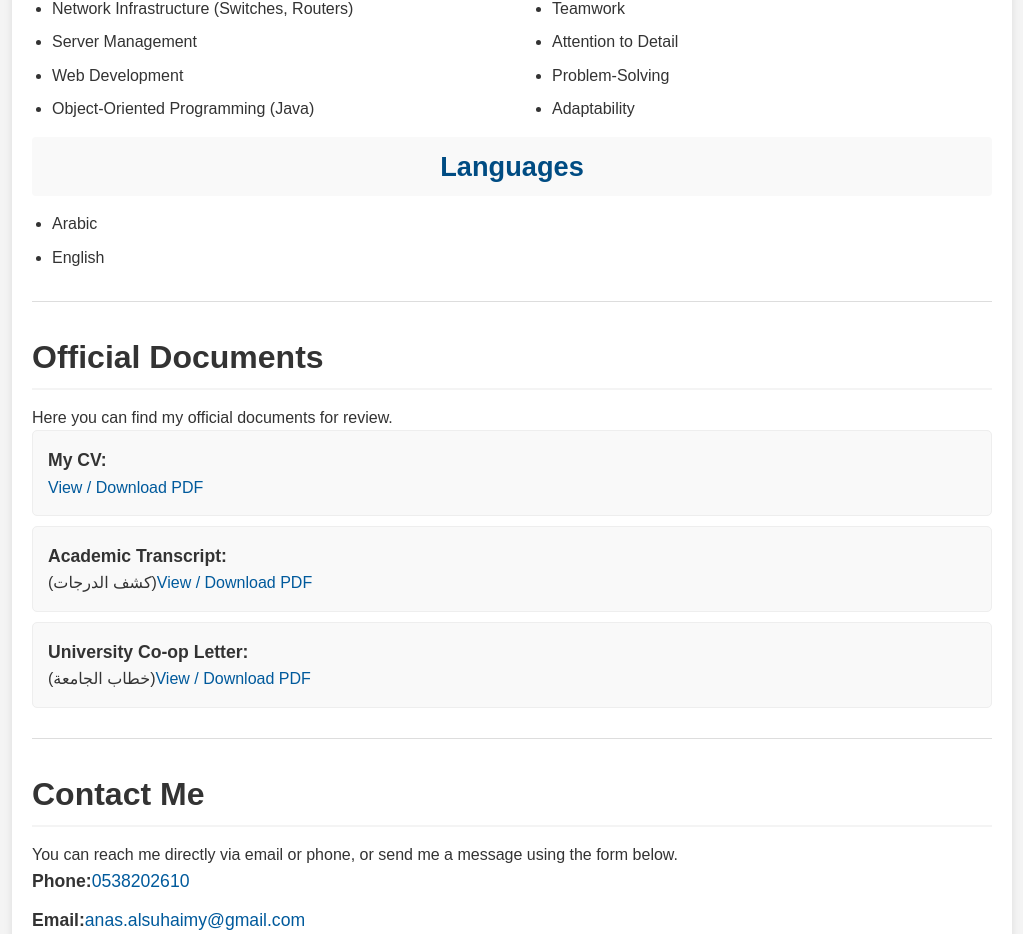
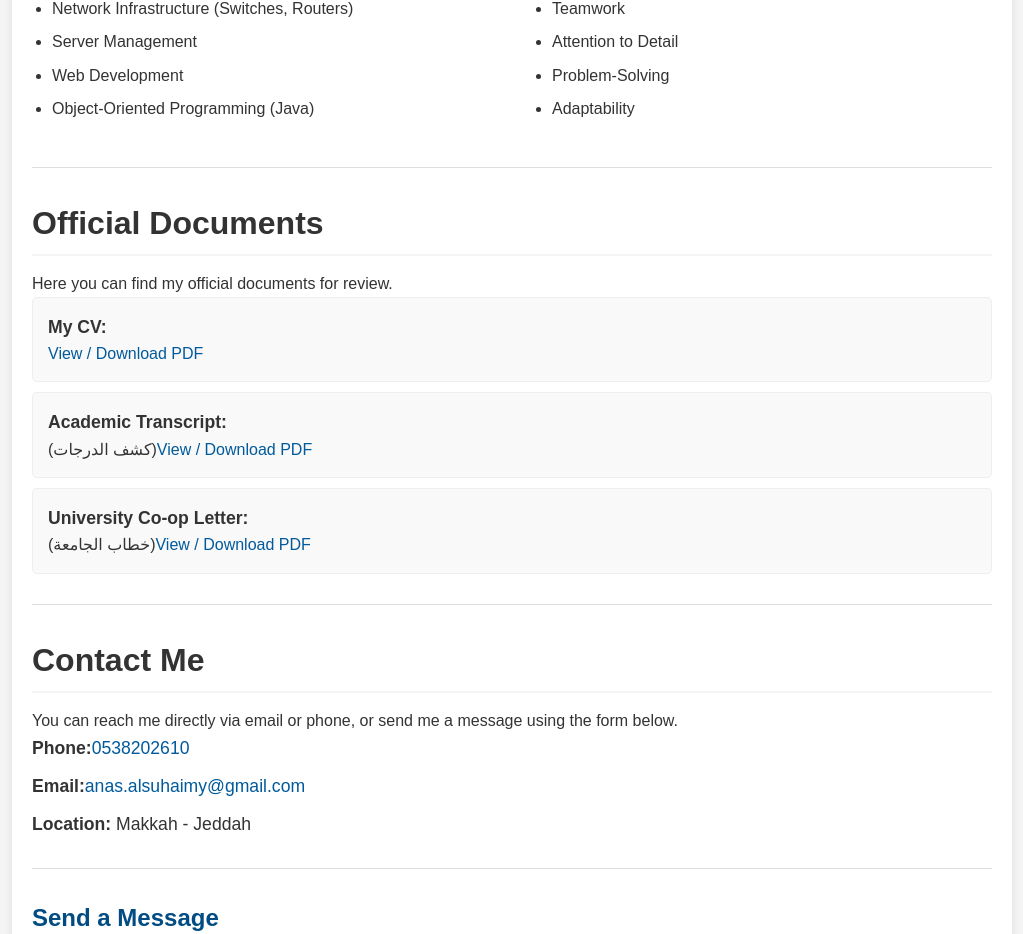
Before and after one commit to anasdkil336699-dot/anas-portfolio, a React (Create React App) app: page / in a window 1280 px wide. Shown: the part 2520-3454 px from the top of the page, without its empty margins (128-1151 px from the left). Built offline with nearby package versions, Linux system fonts and the light colour scheme.

Commit message:
Refactor Cv.js to improve formatting and content

```diff
--- a/src/Cv.js
+++ b/src/Cv.js
@@ -136,11 +136,6 @@ export default function Cv() {
           </ul>
         </div>
       </div>
-      <h3>Languages</h3>
-      <ul>
-        <li>Arabic</li>
-        <li>English</li>
-      </ul>
     </section>
   );
 }
```
